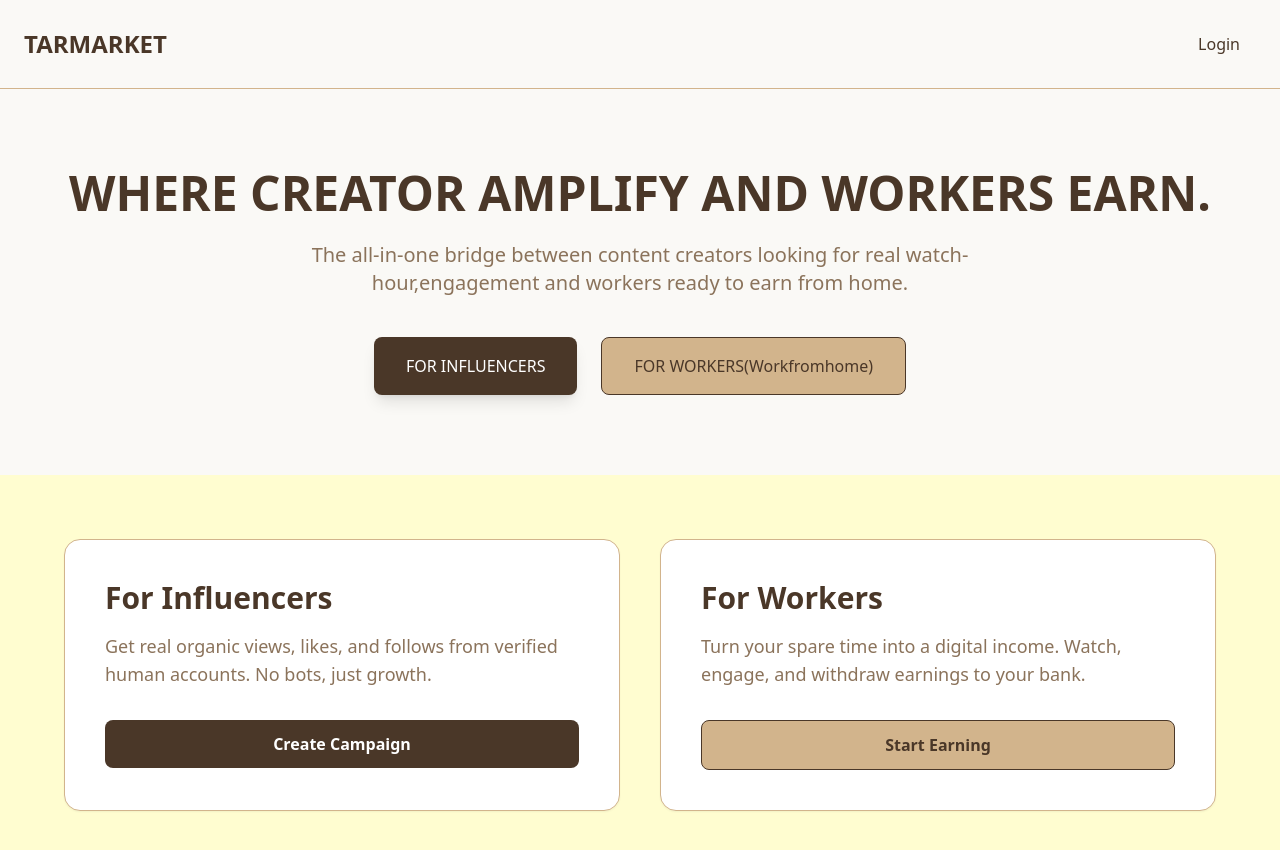
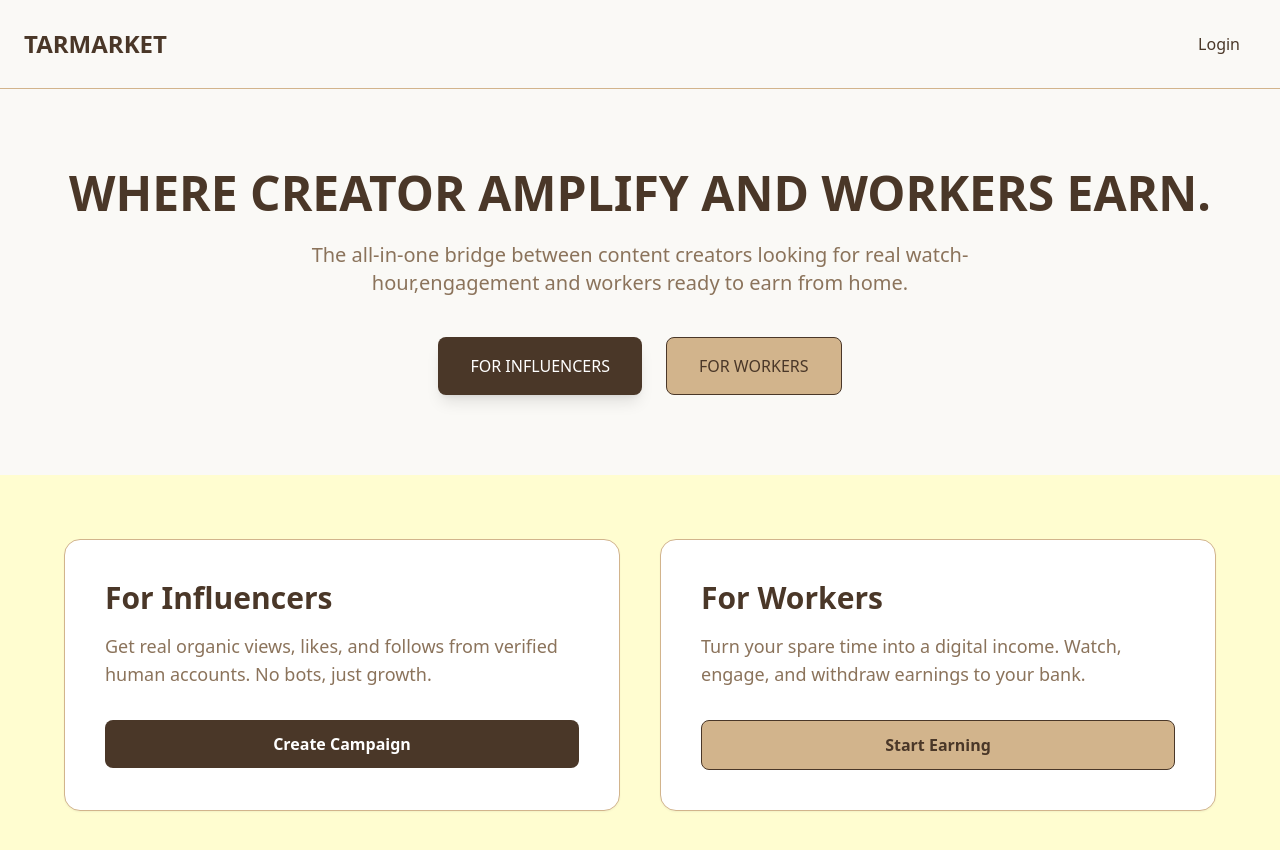
Before and after one commit to mojuba11/Tarmarket-pro, a React (Vite) app in the folder client/: page / in a window 1280 px wide. Shown: the top 850 px of the page. Built offline with nearby package versions, Linux system fonts and the light colour scheme.

Commit message:
Update button text for workers on Home page

```diff
--- a/client/src/pages/Home.jsx
+++ b/client/src/pages/Home.jsx
@@ -27,7 +27,7 @@ const Home = () => {
               FOR INFLUENCERS
             </button>
             <button className="bg-tarmarket-tan text-tarmarket-umber px-8 py-4 rounded-lg border border-tarmarket-umber hover:bg-opacity-80 transition">
-              FOR WORKERS(Workfromhome)
+              FOR WORKERS
             </button>
           </div>
         </section>
```
